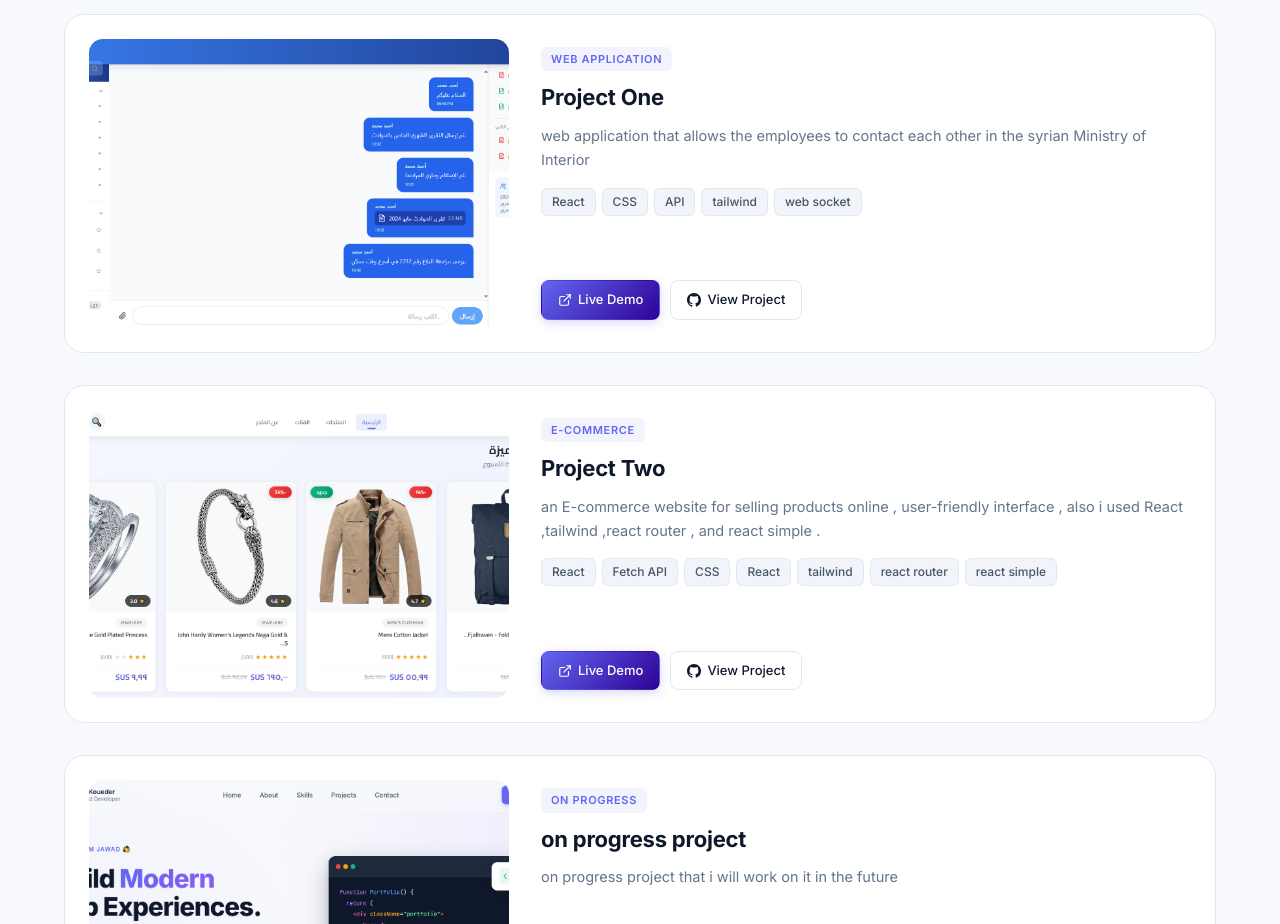
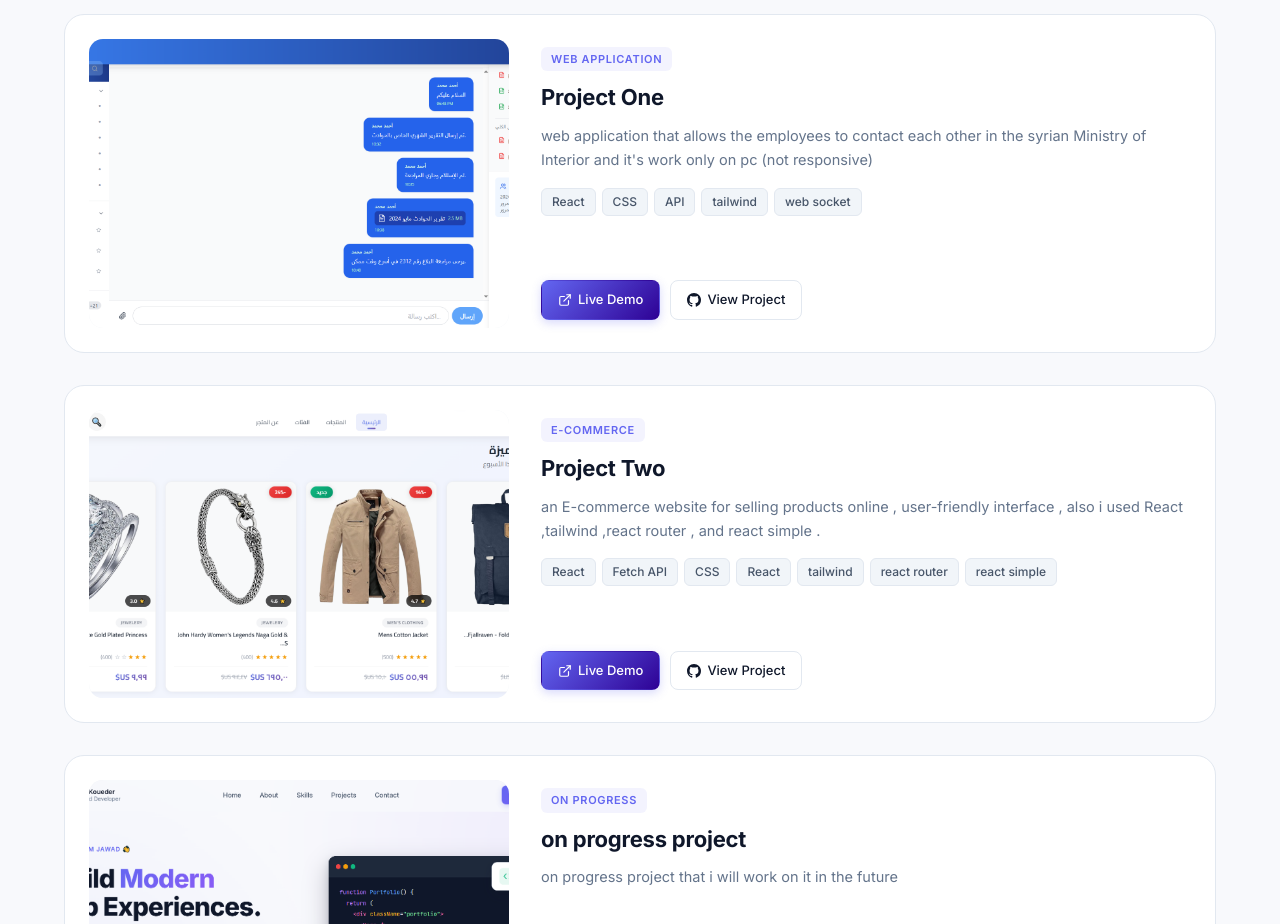
Before and after one commit to jawad-koueder03/My-portofolio, a React (Vite) app: page / in a window 1280 px wide. Shown: the part 2660-3584 px from the top of the page. Built offline with nearby package versions, Linux system fonts and the light colour scheme.

Commit message:
add some information to project 1

```diff
--- a/src/data/projects.js
+++ b/src/data/projects.js
@@ -9,7 +9,7 @@ export const projectsData = [
     title: "Project One",
     type: "Web Application",
     description:
-      "web application that allows the employees to contact each other in the syrian Ministry of Interior  ",
+      "web application that allows the employees to contact each other in the syrian Ministry of Interior and it's work only on pc (not responsive) ",
     image: project1,
     technologies: ["React", "CSS", "API","tailwind","web socket"],
     liveDemo: "https://jawad-koueder03.github.io/project-1ForMyCv",
```
